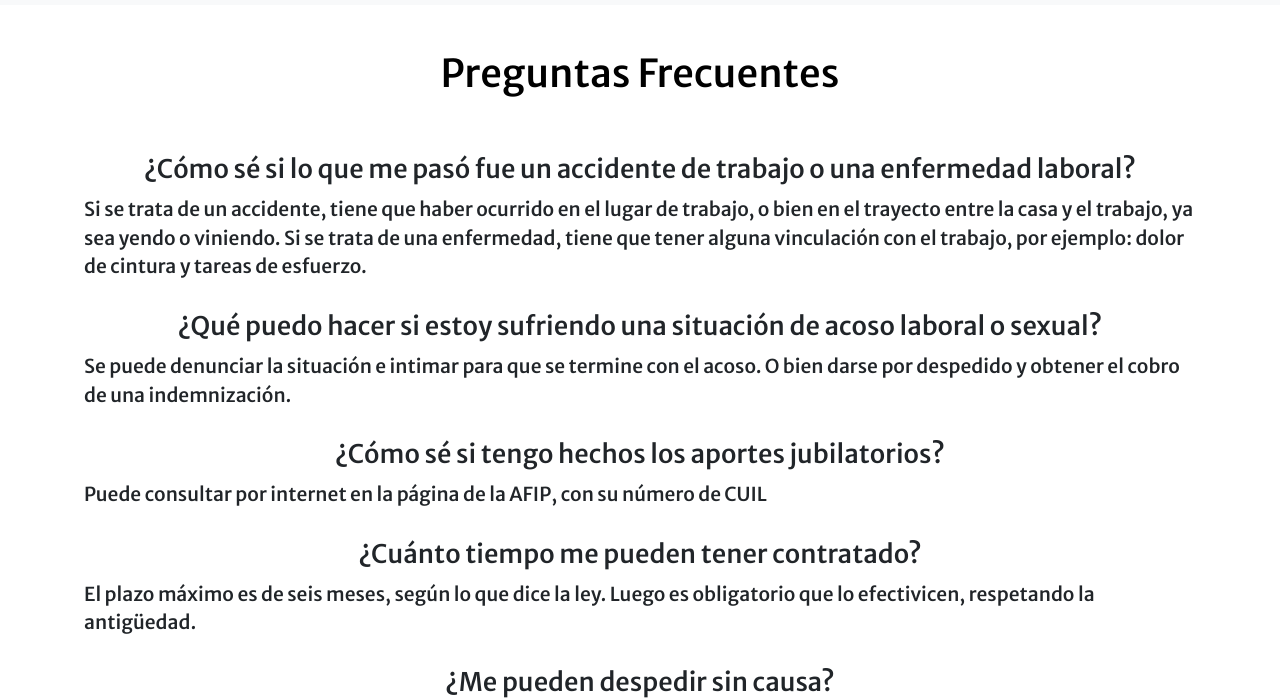
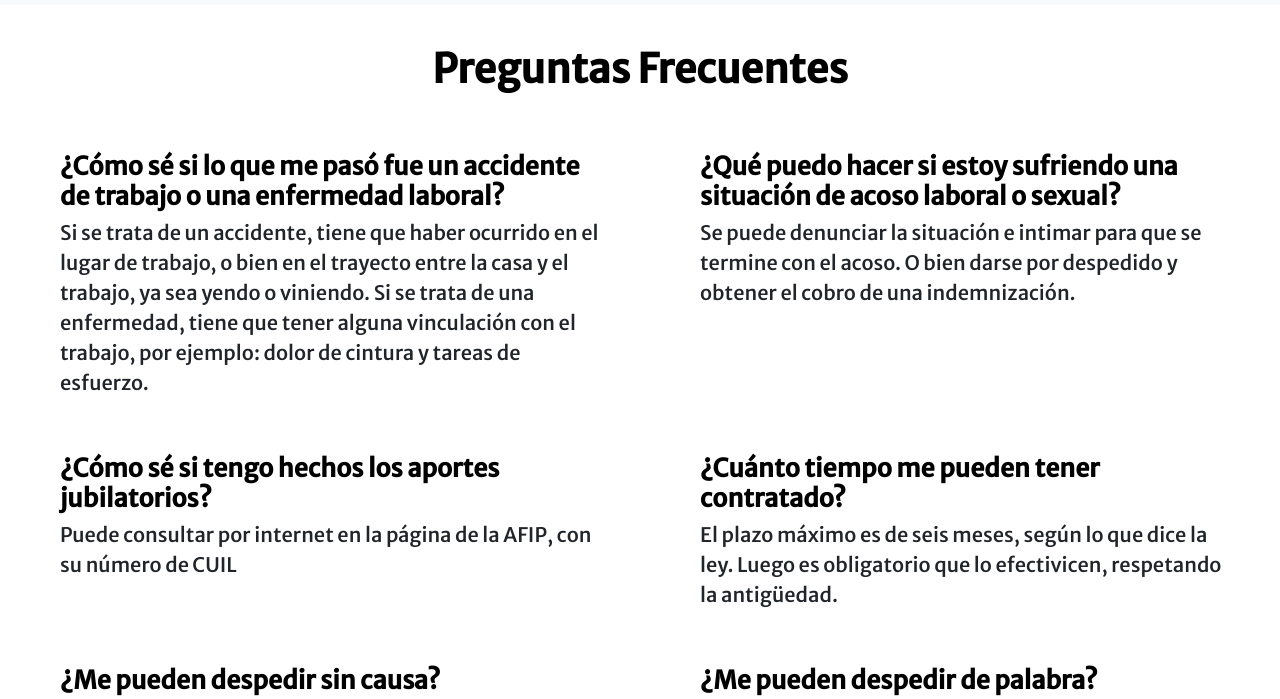
Before and after one commit to BrianPagano/PFPagano, a plain HTML site: page Pages/Pregfreq.html in a window 1280 px wide. Shown: the part 81-780 px from the top of the page. Drawn offline with nearby package versions, Linux system fonts and the light colour scheme.

```diff
--- a/Pages/Pregfreq.html
+++ b/Pages/Pregfreq.html
@@ -37,51 +37,73 @@
 	</header>
     <main>
         <!--Creo contenedor para luego darle formato a las preguntas-->
+		<h1 class="PreguntasTitulo">
+			Preguntas Frecuentes
+		</h1>
 		<div class="ContainerPreguntas">
-            <h2 class="PreguntasTitulo">Preguntas Frecuentes</h2>
+			<div>
 				<div>
 					<h3>¿Cómo sé si lo que me pasó fue un accidente de trabajo o una enfermedad laboral?</h3>
-                <p>Si se trata de un accidente, tiene que haber ocurrido en el lugar de trabajo, o bien en el trayecto entre la casa y el trabajo, ya sea yendo o viniendo. Si se trata de una enfermedad, tiene que tener alguna vinculación con el trabajo, por ejemplo: dolor de cintura y tareas de esfuerzo.
+					<p>Si se trata de un accidente, tiene que haber ocurrido en el lugar de trabajo, o bien en el trayecto entre
+						la casa y el trabajo, ya sea yendo o viniendo. Si se trata de una enfermedad, tiene que tener alguna
+						vinculación con el trabajo, por ejemplo: dolor de cintura y tareas de esfuerzo.
 					</p>
 				</div>
+			</div>
+			<div>
 				<div>
 					<h3>¿Qué puedo hacer si estoy sufriendo una situación de acoso laboral o sexual?</h3>
-                <p>Se puede denunciar la situación e intimar para que se termine con el acoso. O bien darse por despedido y obtener el cobro de una indemnización.
+					<p>Se puede denunciar la situación e intimar para que se termine con el acoso. O bien darse por despedido y
+						obtener el cobro de una indemnización.
 					</p>
 				</div>
+			</div>
+			<div>
 				<div>
 					<h3>¿Cómo sé si tengo hechos los aportes jubilatorios?</h3>
 					<p>Puede consultar por internet en la página de la AFIP, con su número de CUIL
 					</p>
 				</div>
+			</div>
+			<div>
 				<div>
 					<h3>¿Cuánto tiempo me pueden tener contratado?</h3>
-                <p>El plazo máximo es de seis meses, según lo que dice la ley. Luego es obligatorio que lo efectivicen, respetando la antigüedad.
+					<p>El plazo máximo es de seis meses, según lo que dice la ley. Luego es obligatorio que lo efectivicen,
+						respetando la antigüedad.
 					</p>
 				</div>
+			</div>
+			<div>
 				<div>
 					<h3>¿Me pueden despedir sin causa?</h3>
-                <p>Sí. La ley permite esa posibilidad a los empleadores. Pero le tienen que pagar una indemnización por haberlo despedido. El plazo para pagar esa indemnización es de cuatro días después del despido.
+					<p>Sí. La ley permite esa posibilidad a los empleadores. Pero le tienen que pagar una indemnización por
+						haberlo
+						despedido. El plazo para pagar esa indemnización es de cuatro días después del despido.
 					</p>
 				</div>
+			</div>
+			<div>
 				<div>
 					<h3>¿Me pueden despedir de palabra?</h3>
 					<p>No. El despido debe ser siempre por escrito. Un despido verbal no tiene validez.
 					</p>
 				</div>
 			</div>
+		</div>
+
+
     </main>
 	<!-- inicio footer -->
 	<footer class="contenedor-footer">
 		<div class="caja-1">
 			<h6>CONTACTO</h6>
 			<div class="contenedor-direcciones">
+				<p><span>Cel:</span> +54 11 68017560</p>
+				<p><span>Email:</span> dra.yaninamartinez@gmail.com</p>
+			</div>
 			<p>Capital Federal, Buenos Aires</p>
 			<p>San Antonio de Padua, Buenos Aires</p>
 			<p>San Martin, Buenos Aires</p>
-			</div>
-			<p><span>Cel:</span> +54 11 68017560</p>
-			<p><span>Email:</span> dra.yaninamartinez@gmail.com</p>
 		</div>
 		<div class="caja-2">
 			<div class="Social">
--- a/Pages/servicios.html
+++ b/Pages/servicios.html
@@ -185,12 +185,12 @@
 		<div class="caja-1">
 			<h6>CONTACTO</h6>
 			<div class="contenedor-direcciones">
-				<p>Capital Federal, Buenos Aires</p>
-				<p>San Antonio de Padua, Buenos Aires</p>
-				<p>San Martin, Buenos Aires</p>
+				<p><span>Cel:</span> +54 11 68017560</p>
+				<p><span>Email:</span> dra.yaninamartinez@gmail.com</p>
 			</div>
-			<p><span>Cel:</span> +54 11 68017560</p>
-			<p><span>Email:</span> dra.yaninamartinez@gmail.com</p>
+			<p>Capital Federal, Buenos Aires</p>
+			<p>San Antonio de Padua, Buenos Aires</p>
+			<p>San Martin, Buenos Aires</p>
 		</div>
 		<div class="caja-2">
 			<div class="Social">
@@ -207,7 +207,7 @@
 	</footer>
 	<!-- fin footer -->
     <!-- Script boostrap-->
-    <script src=https://cdn.jsdelivr.net/npm/bootstrap@5.3.0-alpha3/dist/js/bootstrap.bundle.min.js
+	<script src="https://cdn.jsdelivr.net/npm/bootstrap@5.3.0-alpha3/dist/js/bootstrap.bundle.min.js"
     integrity="sha384-ENjdO4Dr2bkBIFxQpeoTz1HIcje39Wm4jDKdf19U8gI4ddQ3GYNS7NTKfAdVQSZe"
     crossorigin="anonymous"></script>
 </body>
--- a/css/style.css
+++ b/css/style.css
@@ -249,31 +249,42 @@
 
 /*Estilo Menu Preguntas frecuentes*/
 /*Estilo Main titulo Preguntas frecuentes*/
-main .ContainerPreguntas{
-    padding: 5px 5vw;
+.ContainerPreguntas{
+    height: auto;
+    display: grid;
+    text-align: center;
+    grid-template-columns: repeat(2,50%);
 }
 
-main div .PreguntasTitulo {
+main .PreguntasTitulo {
+    text-align: center;
     color: black;
+    font-weight: bold;
     padding-top: 40px;
     padding-bottom: 50px;
-    font-size: 3vw;
+    font-size: 40px;
 }
 
 /*Estilo texto Preguntas Frecuentes*/
 
 main div div h3 {
-    text-align: center;
-    margin-bottom: 10px;
-    font-size: 2vw;
+    color: black;
+    text-align: start;
+    margin: 0px 20px;
+    padding-left: 40px;
+    padding-right: 40px;
+    font-size: 25px;
+    font-weight: bold;
 }
 /*Estilo Parrafos Preguntas Frecuentes*/
 
 main div div p {
-    text-align: left;
-    padding: 0px 20px;
-    margin-bottom: 30px;
-    font-size: 1.5vw;
+    text-align: start;
+    margin: 07px 20px;
+    margin-bottom: 40px;
+    padding-left: 40px;
+    padding-right: 20px;
+    font-size: 20px;
 }
 
 
```
Also changed, not shown: Pages/sobre-mi.html (+5 -5 lines), index.html (+5 -5 lines). Lines whose indentation alone changed are shown as unchanged.
